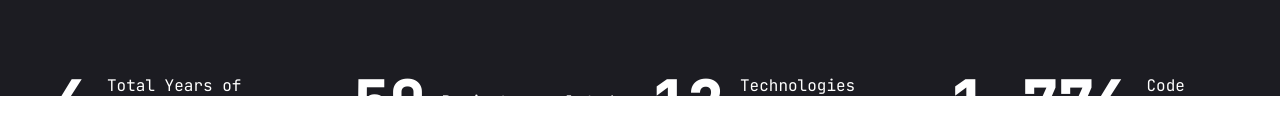
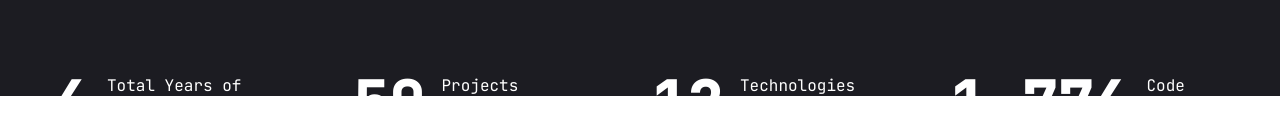
Before and after one commit to Besufekad-HAZ/My-Portfolio-Next, a Next.js app: page / in a window 1280 px wide. Shown: the part 704-838 px from the top of the page. Built offline with nearby package versions, Linux system fonts and the light colour scheme.

Commit message:
Fix the items.length and max length issues

```diff
--- a/components/Stats.tsx
+++ b/components/Stats.tsx
@@ -41,7 +41,13 @@ const Stats = () => {
                   delay={2}
                   className="text-4xl xl:text-6xl font-extrabold"
                 />
-                <p>{item.text}</p>
+                <p
+                  className={`${
+                    item.text.length < 15 ? "max-w-[100px]" : "max-w-[150px]"
+                  }`}
+                >
+                  {item.text}
+                </p>
               </div>
             );
           })}
```
